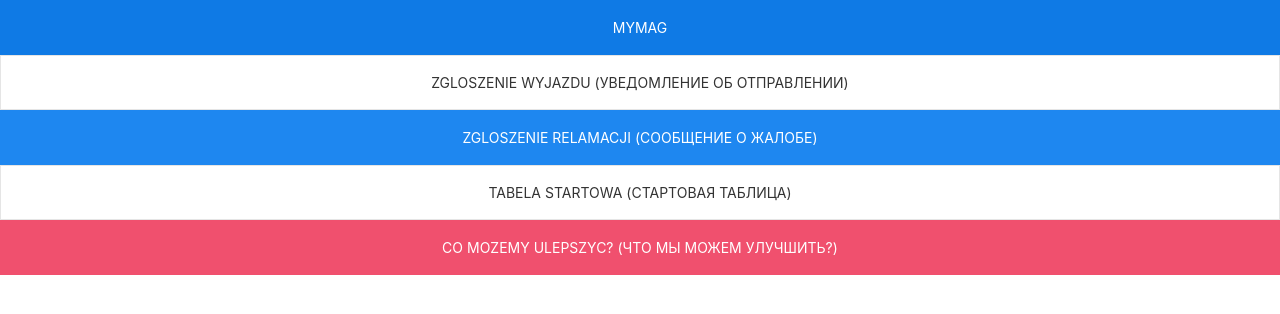
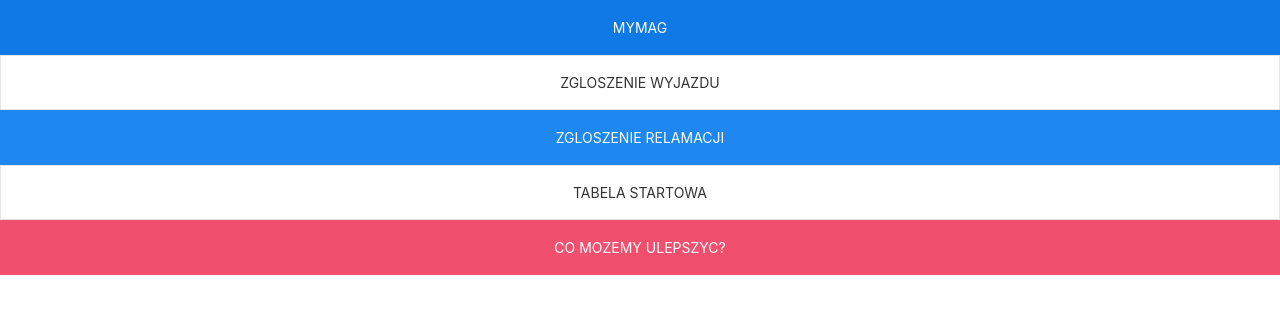
Before and after one commit to ai-tsuba/magtrans, a plain HTML site: page index.html in a window 1280 px wide. Drawn offline with nearby package versions, Linux system fonts and the light colour scheme.

Commit message:
#delete ru

```diff
--- a/index.html
+++ b/index.html
@@ -25,16 +25,16 @@
       MyMAG
     </button>
     <button class="uk-button uk-button-default uk-width-1-1 uk-button-large uk-text-truncate">
-      Zgloszenie wyjazdu (Уведомление об отправлении)
+      Zgloszenie wyjazdu
     </button>
     <button class="uk-button uk-width-1-1 uk-button-primary uk-button-large uk-text-truncate" onclick="location.href='https://docs.google.com/forms/d/e/1FAIpQLSedsVIdMLieYd7t4X8D6-kBnT2Ik0q1_EWNA8zsU8IeHIFPwA/viewform'">
-      Zgloszenie relamacji (Сообщение о жалобе)
+      Zgloszenie relamacji
     </button>
     <button class="uk-button uk-width-1-1 uk-button-default uk-button-large uk-text-truncate">
-      Tabela startowa (Стартовая таблица)
+      Tabela startowa
     </button>
     <button class="uk-button uk-width-1-1 uk-button-danger uk-button-large uk-text-truncate">
-      Co mozemy ulepszyc? (Что мы можем улучшить?)
+      Co mozemy ulepszyc?
     </button>
   </body>
 </html>
```
